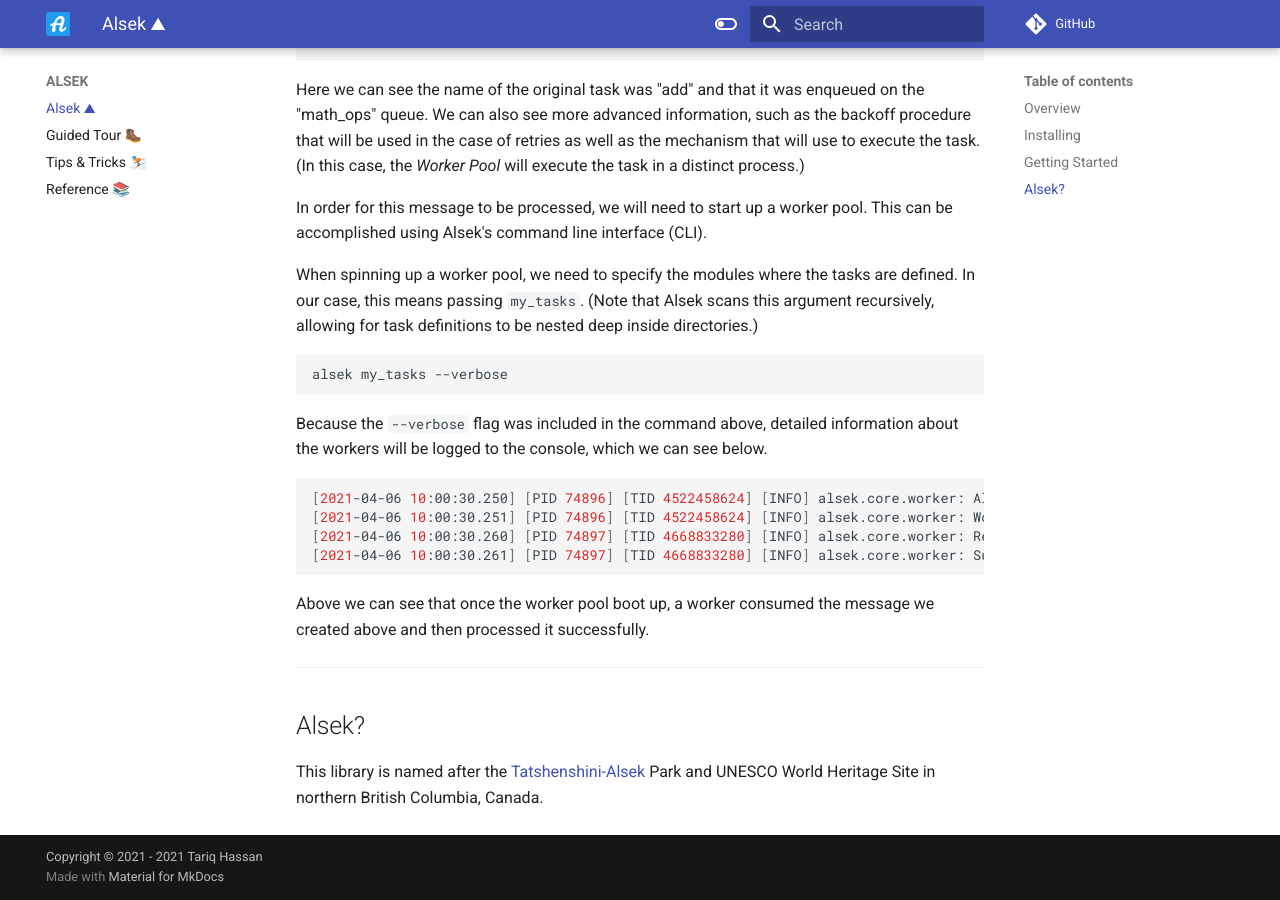
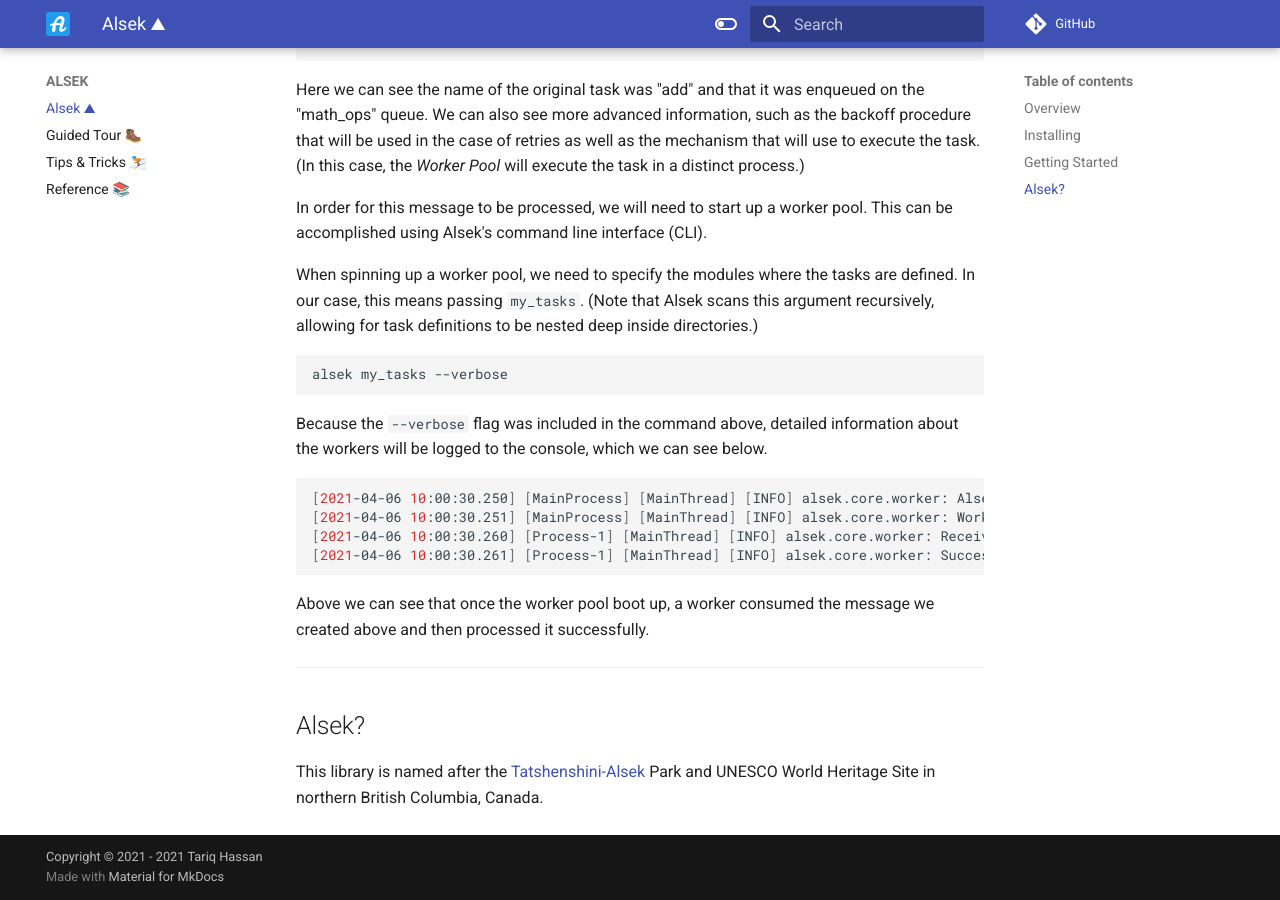
Before and after one commit to TariqAHassan/alsek, an MkDocs documentation site: the page built from docs/index.md, in a window 1280 px wide and 900 px high, scrolled down 1992 px. Built offline with MkDocs 1.6.1 and Material for MkDocs 9.7.7, drawn with Linux system fonts in a browser that asks for light colours; comment, search, counter and statistics services are not loaded.

Commit message:
Improve logging

````diff
--- a/docs/index.md
+++ b/docs/index.md
@@ -109,10 +109,10 @@
 information about the workers will be logged to the console, which we can see below.
 
 ```shell
-[2021-04-06 10:00:30.250] [PID 74896] [TID 4522458624] [INFO] alsek.core.worker: Alsek v0.0.1 worker pool booting up...
-[2021-04-06 10:00:30.251] [PID 74896] [TID 4522458624] [INFO] alsek.core.worker: Worker pool online.
-[2021-04-06 10:00:30.260] [PID 74897] [TID 4668833280] [INFO] alsek.core.worker: Received Message(uuid='e49806be-96ad-11eb-9216-acde48001122', queue='math_ops', task='add')...
-[2021-04-06 10:00:30.261] [PID 74897] [TID 4668833280] [INFO] alsek.core.worker: Successfully processed Message(uuid='e49806be-96ad-11eb-9216-acde48001122', queue='math_ops', task='add').
+[2021-04-06 10:00:30.250] [MainProcess] [MainThread] [INFO] alsek.core.worker: Alsek v0.0.1 worker pool booting up...
+[2021-04-06 10:00:30.251] [MainProcess] [MainThread] [INFO] alsek.core.worker: Worker pool online.
+[2021-04-06 10:00:30.260] [Process-1] [MainThread] [INFO] alsek.core.worker: Received Message(uuid='e49806be-96ad-11eb-9216-acde48001122', queue='math_ops', task='add')...
+[2021-04-06 10:00:30.261] [Process-1] [MainThread] [INFO] alsek.core.worker: Successfully processed Message(uuid='e49806be-96ad-11eb-9216-acde48001122', queue='math_ops', task='add').
 ```
 
 Above we can see that once the worker pool boot up, a worker consumed the
````
Also changed, not shown: README.md (+4 -4 lines), 1 other file.
